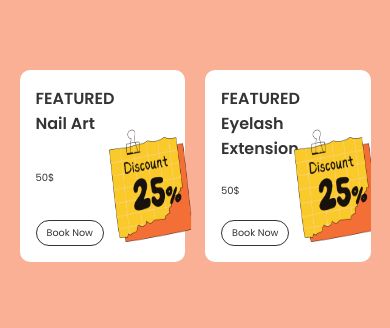
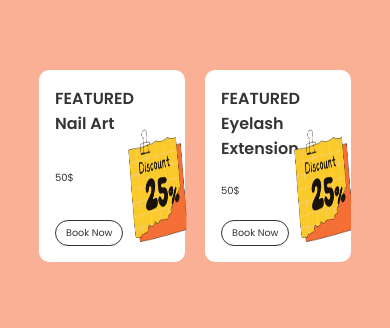
Before and after one commit to imvelvet22/Web-Development-Online-Appointment, a React (Create React App) app in the folder appointmentsettler/: page /about in a window 390 px wide. Shown: the part 176-504 px from the top of the page. Built offline with nearby package versions, Linux system fonts and the light colour scheme.

Commit message:
16 commit

```diff
--- a/appointmentsettler/src/components/Hero/Hero.module.css
+++ b/appointmentsettler/src/components/Hero/Hero.module.css
@@ -153,6 +153,9 @@ text-align:  justify;
 
 }
 
+.container{
+  margin-top: 100px;
+}
 .text2 > span:nth-of-type(1){
 .traffic > span:nth-child(1)
 .customers > span:nth-child(1){
@@ -286,3 +289,10 @@ text-align:  justify;
 }
 
 }
+
+@media (max-width: 390px) {
+  .container{
+    display: none;
+  }
+
+  }
--- a/appointmentsettler/src/components/Slider/Slider.css
+++ b/appointmentsettler/src/components/Slider/Slider.css
@@ -202,6 +202,17 @@
         color: black;
         display: none;
     }
+    .img-p {
+        position: absolute;
+        right: 10;
+        width: 50%;
+        height: 100%;
+        bottom: -50;
+        margin-left: 50px; /* Adjust this value as needed */
+        transform: translateX(40%);
+        margin-left: 40px;
+    }
+
   }
 
   @media (min-width: 861px) {
@@ -216,6 +227,7 @@
         color: black;
         display: none;
     }
+
   }
 
   @media (min-width: 857px) {
@@ -231,3 +243,54 @@
         display: none;
     }
   }
+
+  @media (min-width: 1790px) {
+    .cart{
+        display: none;
+    }
+    }
+
+
+    @media (max-width: 390px) { /*tttt*/
+
+        .s-container .swiper{
+        width: 80%;
+        height: 12rem;
+        position: unset;
+}
+
+.s-container .swiper-slide{
+    background: white;
+    display: flex;
+    border-radius: 10px;
+    padding: 1rem;
+    box-sizing: border-box;
+    overflow: 1rem;
+    position: relative;
+
+}
+
+.img-p {
+    position: absolute;
+    right: 60;
+    width: 40%;
+    height: 100%;
+    bottom: -50;
+    margin-left: 50px; /* Adjust this value as needed */
+    transform: translateX(40%);
+}
+
+        }
+
+        /* Add this media query to show the buttons again at wider screens */
+@media (min-width: 1791px) {
+    .s-container .swiper-button-prev
+    {
+        display: block;
+        left: 25rem;
+    }
+    .s-container .swiper-button-next{
+        right: 25rem;
+        display: block;
+    }
+}
```
Also changed, not shown: appointmentsettler/src/components/Effect/Effect.jsx (added, +36 -0 lines).
